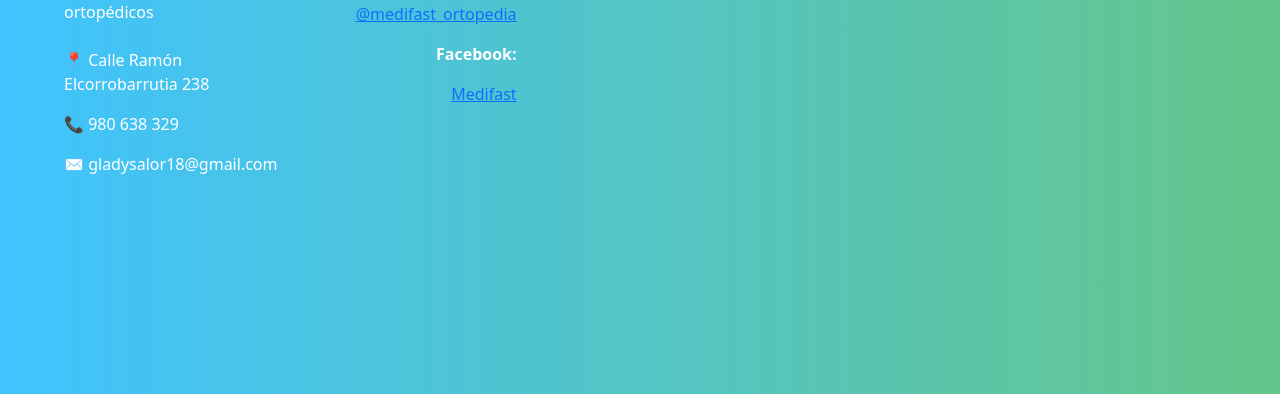
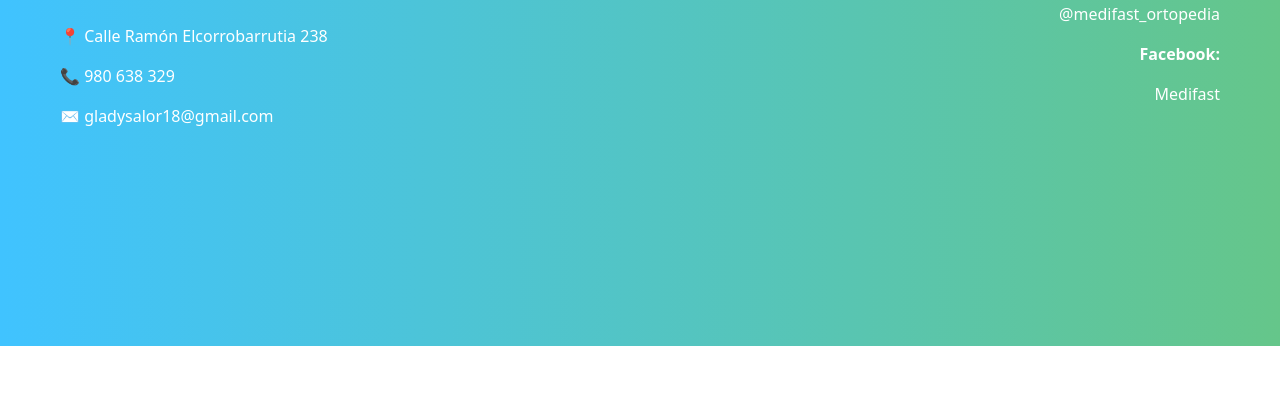
Before and after one commit to heidycabrel-cmd/Medifast_huacho, a plain HTML site: page index.html in a window 1280 px wide. Shown: the part 3275-3669 px from the top of the page. After the commit the page ends 3621 px from the top, so only its background shows below. Drawn offline with Linux system fonts and the light colour scheme; some packages are replaced by stand-ins of ours; a script that the page names is missing.

Commit message:
últimos arreglos

```diff
--- a/index.html
+++ b/index.html
@@ -395,7 +395,7 @@
 			</svg>
 		<!-- Onda -->
 
-			<div class="container py-5">
+			<div class="p-5">
 				<div class="row text-white">
 					<!-- Columna izquierda -->
 					<div class="col-md-6">
@@ -411,9 +411,9 @@
 					<div class="col-md-6 text-md-end mt-4 mt-md-0">
 						<h5 class="fw-bold">Redes</h5>
 						<p class="redes">Tik Tok:</p>
-						<p><a href="https://www.tiktok.com/@medifast_ortopedia">@medifast_ortopedia</a></p>
+						<p><a style="color: white; text-decoration: none;" href="https://www.tiktok.com/@medifast_ortopedia">@medifast_ortopedia</a></p>
 						<p class="redes">Facebook:</p>
-						<p><a href="https://www.facebook.com/profile.php?id=100063832239346">Medifast</a></p>
+						<p><a style="color: white; text-decoration: none;" href="https://www.facebook.com/profile.php?id=100063832239346">Medifast</a></p>
 					</div>
 
 				</div>
```
